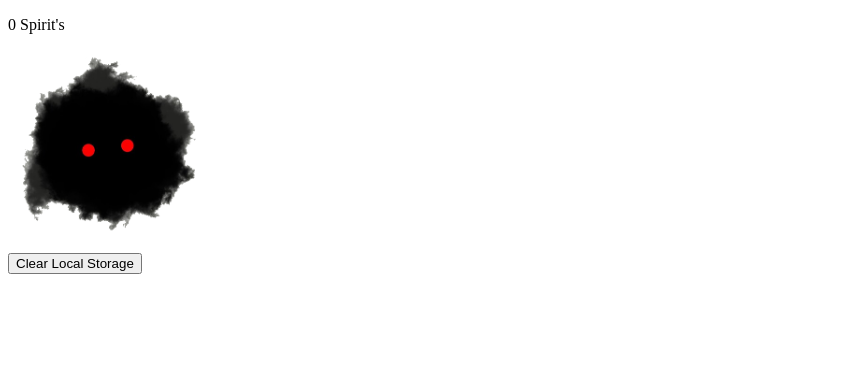
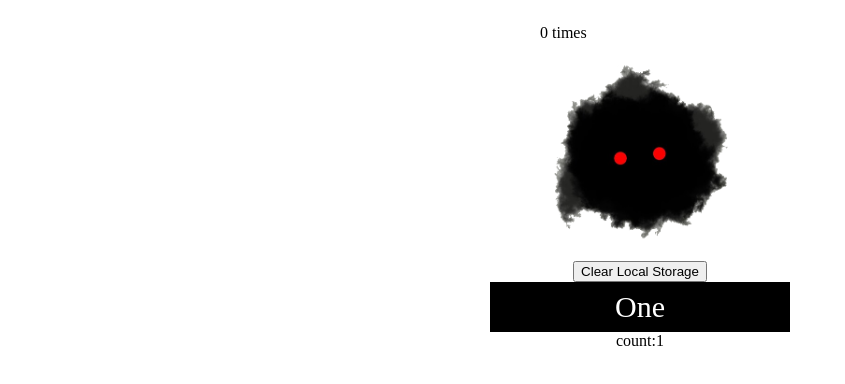
Before and after one commit to BartoszSeno/ClickerZero, a React (Vite) app: page / in a window 1280 px wide. Shown: the top 384 px of the page, without its empty margins (0-845 px from the left). Built offline with nearby package versions, Linux system fonts and the light colour scheme.

Commit message:
first upgrade cost 10 add +1

```diff
--- a/src/App.css
+++ b/src/App.css
@@ -0,0 +1,6 @@
+.App {
+  display: flex;
+  justify-content: center;
+  flex-direction: column;
+  align-items: center;
+}
--- a/src/App.tsx
+++ b/src/App.tsx
@@ -1,13 +1,31 @@
 import "./App.css";
 import Clicker from "./hook/ClickerCount";
 import ClearLocalStorageButton from "./hook/RemoveLS";
+import UpdateLvlOne from "./assets/Upgrade/UpgradeLvlOne";
+import { useState } from "react";
 
 function App() {
+  //main count
+  const [count, setCount] = useState(() =>
+    Number(localStorage.getItem("count") || 0)
+  );
+
+  // number up
+  const [lvlOne, setLvlOne] = useState(() =>
+    Number(localStorage.getItem("count-upgrade-one") || 1)
+  );
+
   return (
     <>
       <div className="App">
-        <Clicker />
+        <Clicker setCount={setCount} count={count} lvlOne={lvlOne} />
         <ClearLocalStorageButton />
+        <UpdateLvlOne
+          setCount={setCount}
+          count={count}
+          lvlOne={lvlOne}
+          setLvlOne={setLvlOne}
+        />
       </div>
     </>
   );
--- /dev/null
+++ b/src/assets/Upgrade/UpgradeLvlOne.tsx
@@ -0,0 +1,44 @@
+import "../css/Normal/Update/UPone.css";
+import React, { useState, useEffect } from "react";
+
+const UpdateLvlOne = ({
+  setCount,
+  count,
+  lvlOne,
+  setLvlOne,
+}: {
+  setCount: any;
+  count: number;
+  lvlOne: number;
+  setLvlOne: any;
+}) => {
+  // Get the count from local storage
+
+  // Subtracts a number for each click
+
+  function PayForUpgrade() {
+    count -= 10;
+    lvlOne += 1;
+    localStorage.setItem("count", count.toString());
+    localStorage.setItem("count-upgrade-one", lvlOne.toString());
+    console.log(count);
+  }
+
+  return (
+    <>
+      <div
+        id="UpgradeOne"
+        onClick={(e) => {
+          PayForUpgrade();
+          setCount(count);
+          setLvlOne(lvlOne);
+        }}
+      >
+        One
+      </div>
+      <div className="count-number">count:{lvlOne}</div>
+    </>
+  );
+};
+
+export default UpdateLvlOne;
--- /dev/null
+++ b/src/assets/css/Normal/Update/UPone.css
@@ -0,0 +1,10 @@
+#UpgradeOne {
+  background-color: black;
+  display: flex;
+  justify-content: center;
+  align-items: center;
+  color: white;
+  font-size: 30px;
+  height: 50px;
+  width: 300px;
+}
--- a/src/hook/ClickerCount.tsx
+++ b/src/hook/ClickerCount.tsx
@@ -1,19 +1,23 @@
 import React, { useState, useEffect } from "react";
 import "../assets/css/Normal/ClickerMain/clicker.css";
 
-const Clicker = () => {
-  const [count, setCount] = useState(() =>
-    Number(localStorage.getItem("count") || 0)
-  );
-
+const Clicker = ({
+  setCount,
+  count,
+  lvlOne,
+}: {
+  setCount: any;
+  count: number;
+  lvlOne: number;
+}) => {
   useEffect(() => {
     localStorage.setItem("count", count.toString());
   }, [count]);
 
   return (
     <div>
-      <p>{count} Spirit's</p>
-      <button onClick={() => setCount(count + 1)} id="Click"></button>
+      <p>{count} times</p>
+      <button onClick={() => setCount(count + lvlOne)} id="Click"></button>
     </div>
   );
 };
```
Also changed, not shown: src/assets/Eq/index.tsx (added, +11 -0 lines).
